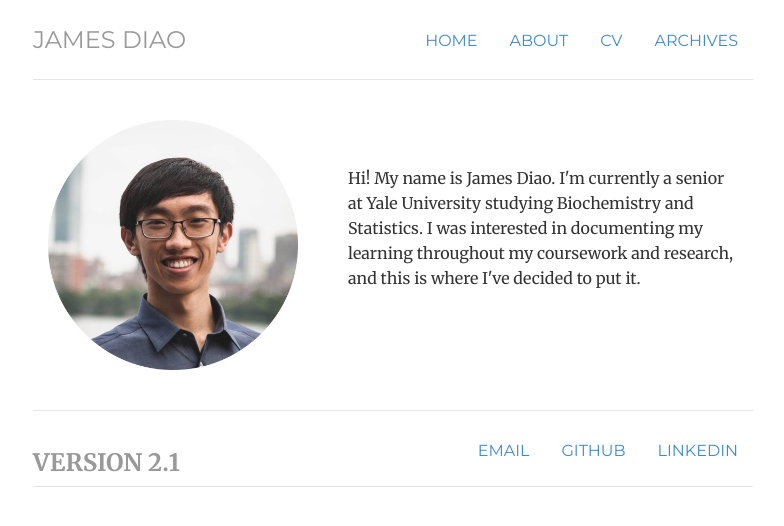
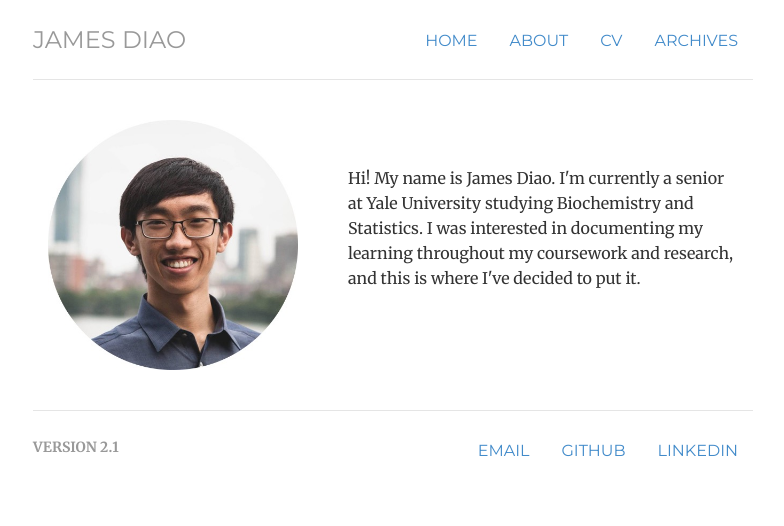
Before and after one commit to WENWENYU/jamesdiao.github.io, a Jekyll site: the page built from about/index.html, in a window 1280 px wide. Shown: the top 526 px of the page, without its empty margins (247-1031 px from the left). Built offline with Jekyll 4.4.1, drawn with Linux system fonts in a browser that asks for light colours.

Commit message:
Resized version number

```diff
--- a/_layouts/default.html
+++ b/_layouts/default.html
@@ -29,8 +29,8 @@
 		        		<li><a href="https://github.com/jamesdiao">github</a></li>
 		        		<li><a href="https://www.linkedin.com/in/jamesdiao/">Linkedin</a></li>
 					</ul>
-	    		<h3 class="text-muted">Version 2.1</h3>
-				<div class="footer">
+	    		<h5 class="text-muted">Version 2.1</h5>
+				</div>
 			</footer>
 
 			</div><!-- /.container -->
```
